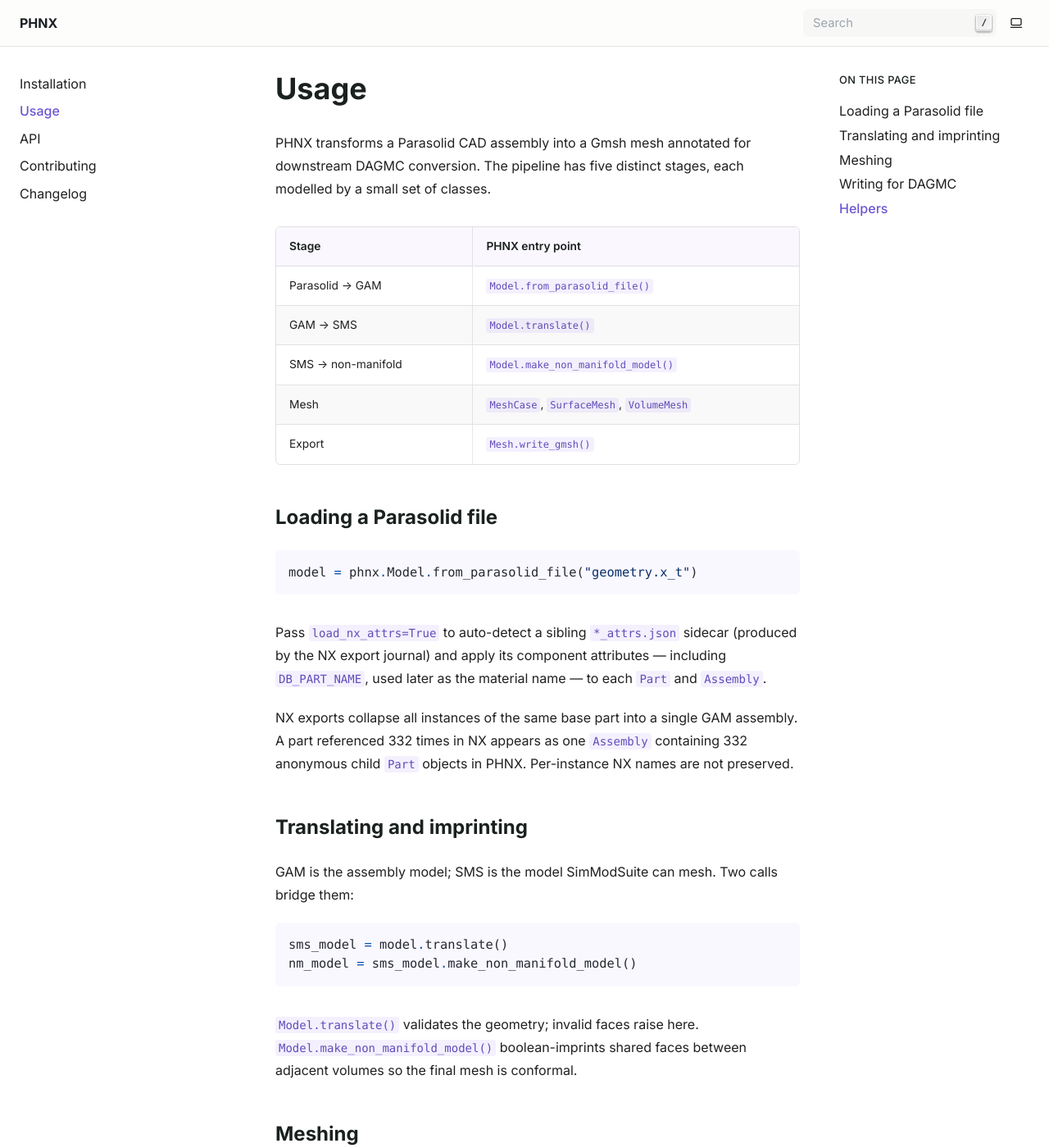
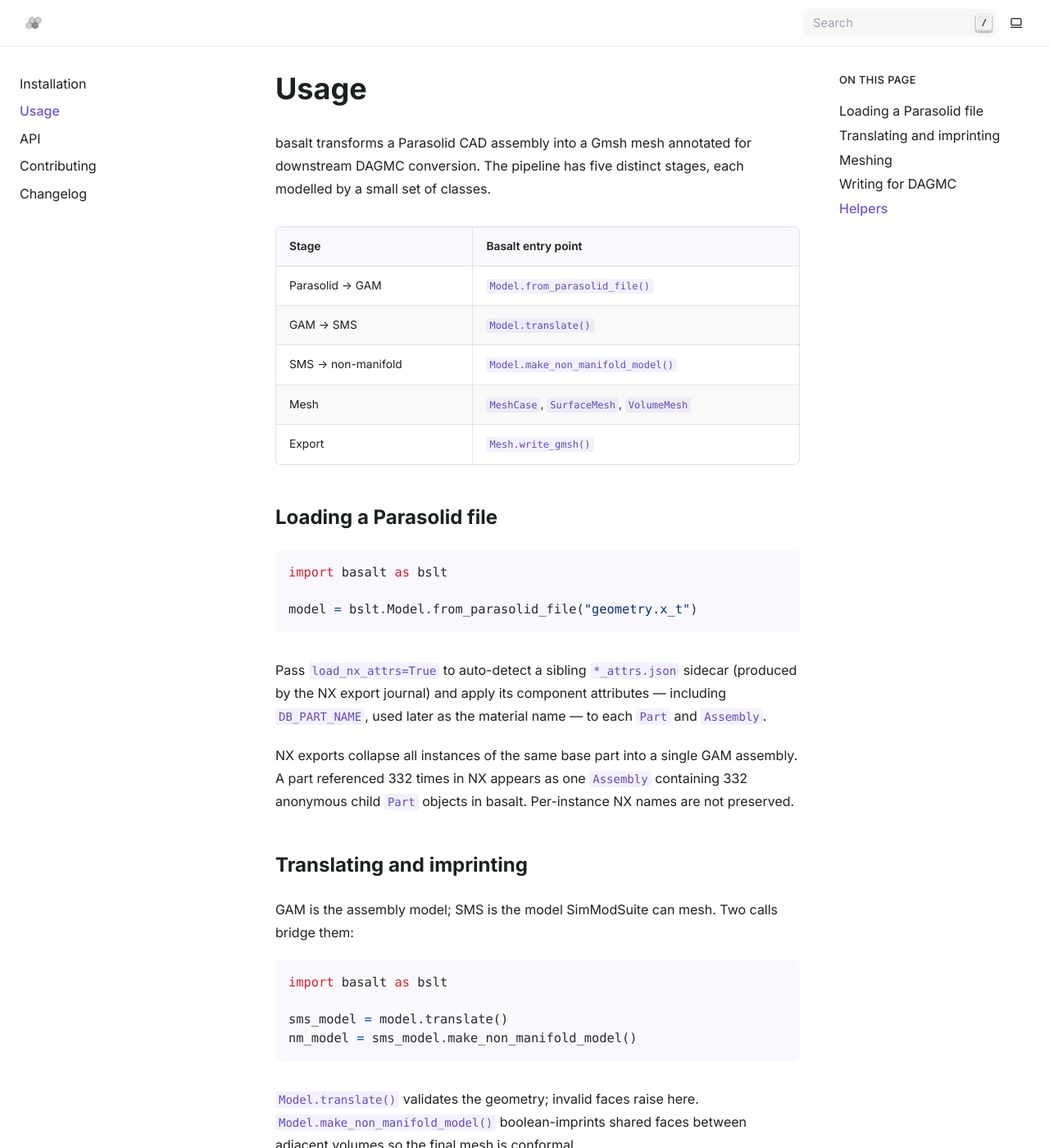
Before and after one commit to Thea-Energy/basalt, a Sphinx documentation site: the page built from docs/usage.rst, in a window 1280 px wide and 1400 px high. Shown: the whole window at 82% size. Built offline with Sphinx 7.4.7, drawn with Linux system fonts in a browser that asks for light colours; some of the changed text lies outside the part shown.

Commit message:
docs: rename phnx -> basalt across all Sphinx pages
User-facing code examples now use 'import basalt as bslt'. The
verification one-liner and bug-report copy use bare 'import basalt'.
Changelog records the rename as the one legitimate place where both
names appear.

Also adds docs/_static/logo.svg (basalt-columns 4-hex SVG, 784 bytes)
and wires it into the shibuya theme via html_logo.

```diff
--- a/docs/api.rst
+++ b/docs/api.rst
@@ -1,7 +1,7 @@
 ====
 API
 ====
-.. module:: phnx
+.. module:: basalt
 
 Model and geometry
 ------------------
--- a/docs/conf.py
+++ b/docs/conf.py
@@ -2,7 +2,7 @@
 
 import os
 import sys
-import xml.parsers.expat  # noqa: F401 — must be imported before phnx to prevent SMS libexpat from shadowing pyexpat
+import xml.parsers.expat  # noqa: F401 — must be imported before basalt to prevent SMS libexpat from shadowing pyexpat
 from importlib.metadata import version as get_version
 
 sys.path.append(os.path.abspath("../"))
@@ -13,15 +13,15 @@
 # cover the public Python API.
 from unittest.mock import MagicMock
 
-sys.modules["phnx._core"] = MagicMock()
-sys.modules["phnx._core._core"] = MagicMock()
+sys.modules["basalt._core"] = MagicMock()
+sys.modules["basalt._core._core"] = MagicMock()
 
-import phnx  # noqa: E402, F401
+import basalt  # noqa: E402, F401
 
-project = "PHNX"
+project = "Basalt"
 copyright = "2026, Thea Energy"  # noqa: A001
 author = "Thea Energy"
-release: str = get_version("phnx")
+release: str = get_version("basalt-mesh")
 
 extensions = [
     "sphinx_github_style",
@@ -29,9 +29,9 @@
     "sphinx.ext.autosummary",
     "sphinx_tabs.tabs",
 ]
-top_level = "phnx"
+top_level = "basalt"
 linkcode_blob = "head"
-linkcode_url = "https://github.com/Thea-Energy/phnx"
+linkcode_url = "https://github.com/Thea-Energy/basalt"
 linkcode_link_text = "Source"
 add_module_names = False
 templates_path = ["_templates"]
@@ -41,3 +41,8 @@
 html_theme = "shibuya"
 html_static_path = ["_static"]
 html_css_files = ["custom.css"]
+html_logo = "_static/logo.svg"
+html_favicon = "_static/logo.svg"
+html_theme_options = {
+    "logo_target": "/",
+}
--- a/docs/contributing.rst
+++ b/docs/contributing.rst
@@ -2,7 +2,7 @@
 Contributing
 ============
 
-Thank you for your interest in contributing to phnx. This page covers the
+Thank you for your interest in contributing to basalt. This page covers the
 practical details of submitting bug reports, feature requests, and pull
 requests.
 
@@ -12,7 +12,7 @@
 
 File issues at the project's GitHub issue tracker. Please include:
 
-* The phnx version (``python -c "import phnx; print(phnx.__version__)"``)
+* The basalt version (``python -c "import basalt; print(basalt.__version__)"``)
 * The Simmetrix SimModSuite version you have installed
 * A minimal reproducing example
 * The full error traceback or unexpected output
--- a/docs/usage.rst
+++ b/docs/usage.rst
@@ -1,15 +1,15 @@
 =====
 Usage
 =====
-.. module:: phnx
+.. module:: basalt
    :no-index:
 
-PHNX transforms a Parasolid CAD assembly into a Gmsh mesh annotated
+basalt transforms a Parasolid CAD assembly into a Gmsh mesh annotated
 for downstream DAGMC conversion. The pipeline has five distinct
 stages, each modelled by a small set of classes.
 
 ==================  ==========================================
-Stage               PHNX entry point
+Stage               Basalt entry point
 ==================  ==========================================
 Parasolid → GAM     :py:meth:`Model.from_parasolid_file`
 GAM → SMS           :py:meth:`Model.translate`
@@ -25,7 +25,9 @@
 
 .. code:: python
 
-   model = phnx.Model.from_parasolid_file("geometry.x_t")
+   import basalt as bslt
+
+   model = bslt.Model.from_parasolid_file("geometry.x_t")
 
 Pass ``load_nx_attrs=True`` to auto-detect a sibling ``*_attrs.json``
 sidecar (produced by the NX export journal) and apply its component
@@ -35,7 +37,7 @@
 NX exports collapse all instances of the same base part into a single
 GAM assembly. A part referenced 332 times in NX appears as one
 :py:class:`Assembly` containing 332 anonymous child :py:class:`Part`
-objects in PHNX. Per-instance NX names are not preserved.
+objects in basalt. Per-instance NX names are not preserved.
 
 --------------------------
 Translating and imprinting
@@ -45,6 +47,8 @@
 Two calls bridge them:
 
 .. code:: python
+
+   import basalt as bslt
 
    sms_model = model.translate()
    nm_model = sms_model.make_non_manifold_model()
@@ -60,13 +64,15 @@
 
 .. code:: python
 
-   mesh_case = phnx.MeshCase(nm_model)
+   import basalt as bslt
+
+   mesh_case = bslt.MeshCase(nm_model)
    mesh_case.set_size(0.1)
    mesh_case.set_curvature_refinement(0.5, relative=True)
    mesh_case.set_proximity_refinement(2.0)
 
-   surface_mesh = phnx.SurfaceMesh.from_model(nm_model, mesh_case)
-   volume_mesh = phnx.VolumeMesh.from_surface_mesh(surface_mesh)
+   surface_mesh = bslt.SurfaceMesh.from_model(nm_model, mesh_case)
+   volume_mesh = bslt.VolumeMesh.from_surface_mesh(surface_mesh)
 
 Each refinement method accepts an optional ``model_item`` argument to
 apply the setting to a single :py:class:`Part`, :py:class:`Region`, or
@@ -77,6 +83,8 @@
 ------------------
 
 .. code:: python
+
+   import basalt as bslt
 
    volume_mesh.write_gmsh("output.msh")
 
@@ -104,7 +112,9 @@
 
 .. code:: python
 
-   phnx.print_hierarchy(model)
+   import basalt as bslt
+
+   bslt.print_hierarchy(model)
 
 :py:func:`load_material_metadata` reads a v6 ``_attrs.json`` sidecar
 and returns ``{material_slug: body_record}`` for use when wiring up
@@ -112,4 +122,6 @@
 
 .. code:: python
 
-   metadata = phnx.load_material_metadata("geometry_attrs.json")
+   import basalt as bslt
+
+   metadata = bslt.load_material_metadata("geometry_attrs.json")
```
Also changed, not shown: docs/changelog.rst (+11 -1 lines), docs/install.rst (+13 -13 lines), docs/_static/logo.svg (added).
